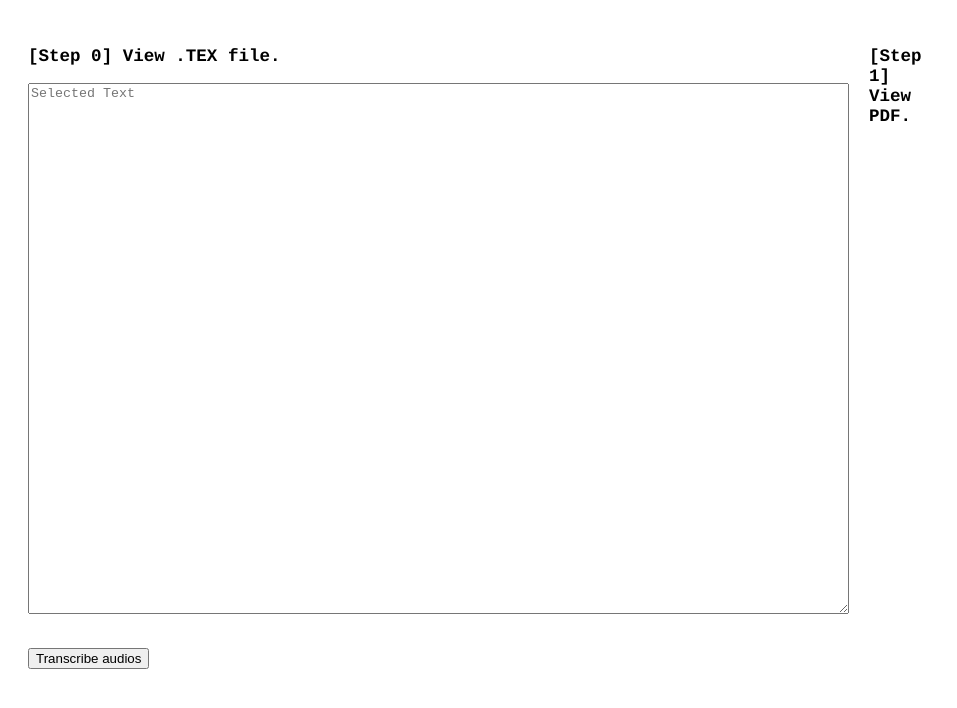
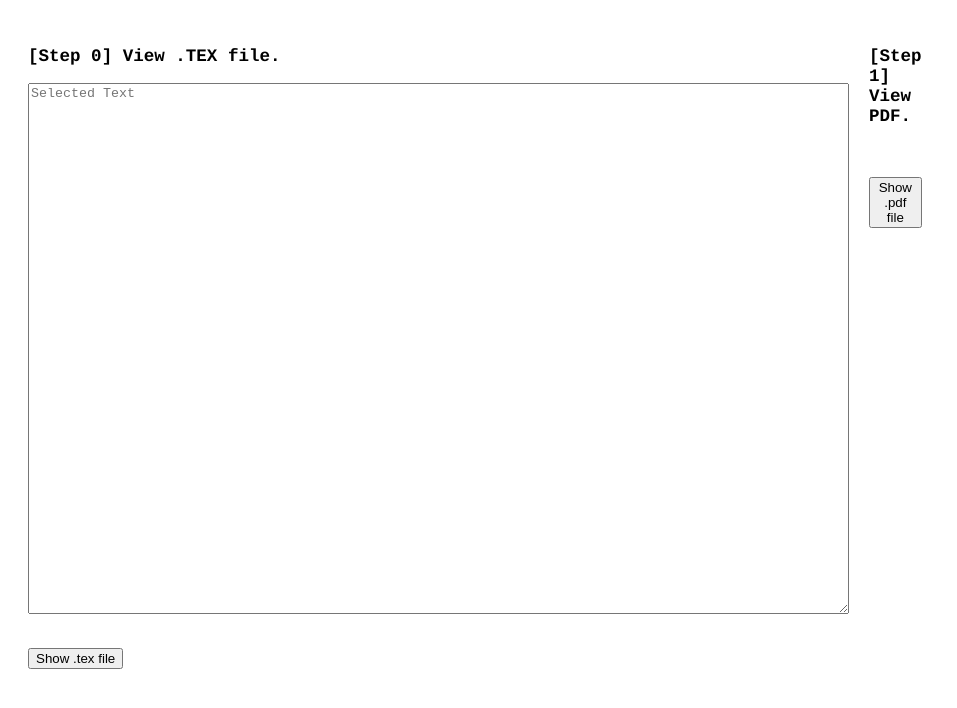
Before and after one commit to ffernandezco/latex, a plain HTML site: page index.html in a window 1280 px wide. Shown: the whole page, without its empty margins (0-957 px from the left). Drawn offline with Linux system fonts and the light colour scheme.

Commit message:
Update index.html

```diff
--- a/index.html
+++ b/index.html
@@ -13,13 +13,16 @@
 <h3>[Step 0] View .TEX file.</h3>
 <textarea id="tex_text" rows="35" cols="100" placeholder="Selected Text" style="display:block" width:100px; height: 200px;></textarea>
 <br><br>
-<button id="transcribe_audio" onclick="transcribe_audio()" style="display:block">Transcribe audios</button>
+<button id="show_tex_wo_CORS" onclick="show_tex_wo_CORS()" style="display:block">Show .tex file</button>
 </th>
 
 <!-- ---------------------------------------- -->
 
 <th id="pdf_viewer_output">
 <h3>[Step 1] View PDF.</h3>
+
+<br><br>
+<button id="show_pdf_wo_CORS" onclick="show_pdf_wo_CORS()" style="display:block">Show .pdf file</button>
 </th>
 
 </tr>
```
